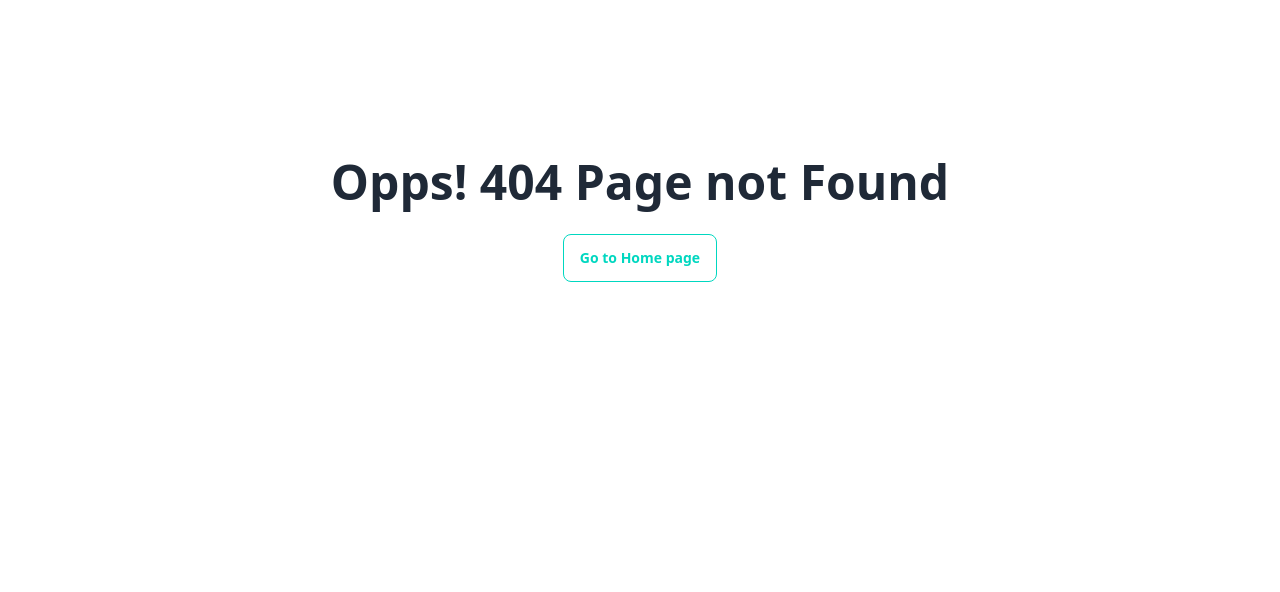
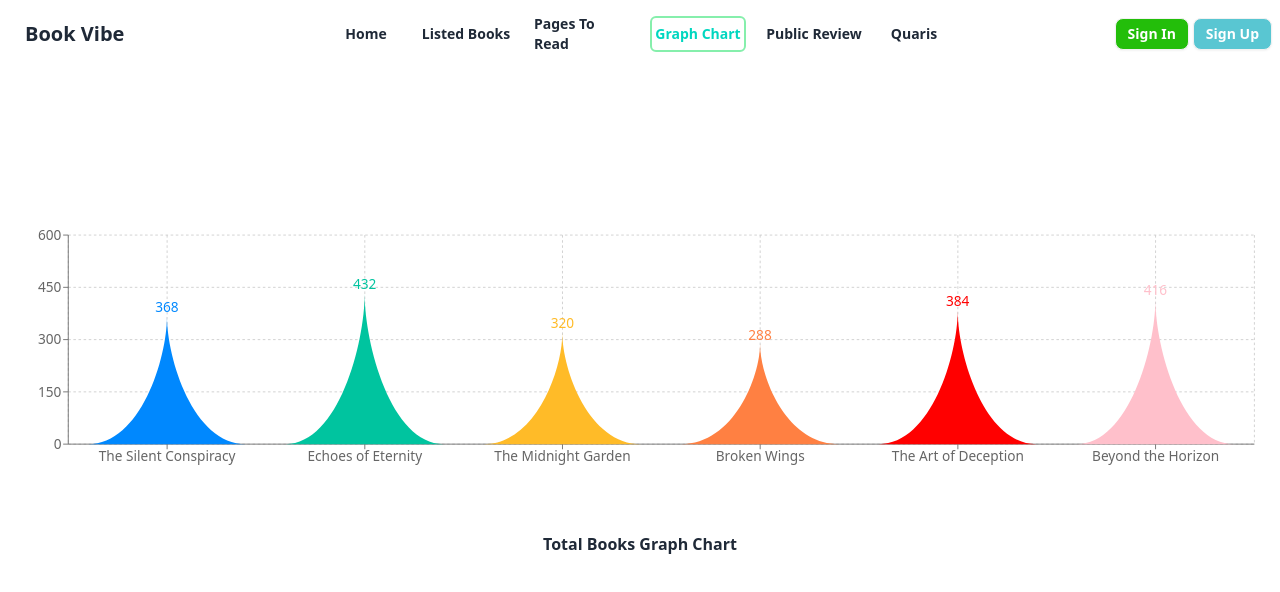
Before and after one commit to regone7/book-vibe, a React (Vite) app: page /graph in a window 1280 px wide. Before the commit this address had no page. Shown: the top 592 px of the page. Built offline with nearby package versions, Linux system fonts and the light colour scheme.

Commit message:
graph page add

```diff
--- a/src/components/Navber.jsx
+++ b/src/components/Navber.jsx
@@ -14,6 +14,7 @@ const Navber = () => {
                         <NavLink to='/' className={({isActive})=>isActive ? 'text-accent font-bold bg-white border-2 border-green-300 rounded-md w-16 h-9 flex justify-center items-center' : 'font-bold w-16 h-9 flex justify-center items-center'}>Home</NavLink>
                         <NavLink to='/listbooks' className={({isActive})=>isActive ? 'text-accent font-bold bg-white border-2 border-green-300 rounded-md w-24 h-9 flex justify-center items-center ' : 'font-bold w-24 h-9 flex justify-center items-center'}>Listed Books</NavLink>
                         <NavLink to='/pagescharts' className={({isActive})=>isActive ? 'text-accent font-bold bg-white border-2 border-green-300 rounded-md w-32 h-9 flex justify-center items-center ' : 'font-bold w-24 h-9 flex justify-center items-center'}>Pages To Read</NavLink>
+                        <NavLink to='/graph' className={({isActive})=>isActive ? 'text-accent font-bold bg-white border-2 border-green-300 rounded-md w-24 h-9 flex justify-center items-center ' : 'font-bold w-24 h-9 flex justify-center items-center'}>Graph Chart</NavLink>
                         <NavLink to='/publicreaction' className={({isActive})=>isActive ? 'text-accent font-bold bg-white border-2 border-green-300 rounded-md w-28 h-9 flex justify-center items-center ' : 'font-bold w-24 h-9 flex justify-center items-center'}>Public Review</NavLink>
                         <NavLink to='/quaris' className={({isActive})=>isActive ? 'text-accent font-bold bg-white border-2 border-green-300 rounded-md w-16 h-9 flex justify-center items-center ' : 'font-bold w-16 h-9 flex justify-center items-center'}>Quaris</NavLink>
                         </ul>
@@ -25,6 +26,7 @@ const Navber = () => {
                         <NavLink to='/' className={({isActive})=>isActive ? 'text-accent font-bold bg-white border-2 border-green-300 rounded-md w-16 h-9 flex justify-center items-center' : 'font-bold w-16 h-9 flex justify-center items-center'}>Home</NavLink>
                         <NavLink to='/listbooks' className={({isActive})=>isActive ? 'text-accent font-bold bg-white border-2 border-green-300 rounded-md w-24 h-9 flex justify-center items-center ' : 'font-bold w-24 h-9 flex justify-center items-center'}>Listed Books</NavLink>
                         <NavLink to='/pagescharts' className={({isActive})=>isActive ? 'text-accent font-bold bg-white border-2 border-green-300 rounded-md w-32 h-9 flex justify-center items-center ' : 'font-bold w-24 h-9 flex justify-center items-center'}>Pages To Read</NavLink>
+                        <NavLink to='/graph' className={({isActive})=>isActive ? 'text-accent font-bold bg-white border-2 border-green-300 rounded-md w-24 h-9 flex justify-center items-center ' : 'font-bold w-24 h-9 flex justify-center items-center'}>Graph Chart</NavLink>
                         <NavLink to='/publicreaction' className={({isActive})=>isActive ? 'text-accent font-bold bg-white border-2 border-green-300 rounded-md w-28 h-9 flex justify-center items-center ' : 'font-bold w-24 h-9 flex justify-center items-center'}>Public Review</NavLink>
                         <NavLink to='/quaris' className={({isActive})=>isActive ? 'text-accent font-bold bg-white border-2 border-green-300 rounded-md w-16 h-9 flex justify-center items-center ' : 'font-bold w-16 h-9 flex justify-center items-center'}>Quaris</NavLink>
                     </ul>
--- a/src/main.jsx
+++ b/src/main.jsx
@@ -13,6 +13,7 @@ import Errorpage from './components/Errorpage';
 import PagesToReadchar from './pages/PagesToReadchar';
 import Publicreaction from './components/Publicreaction';
 import Quaris from './components/Quaris';
+import Graphchart from './pages/Graphchart';
 
 const router = createBrowserRouter([
   {
@@ -46,6 +47,10 @@ const router = createBrowserRouter([
       path: "/quaris",
       element: <Quaris></Quaris>,
      },
+     {
+      path: "/graph",
+      element: <Graphchart></Graphchart>,
+     },
     ]
   },
 ]);
--- /dev/null
+++ b/src/pages/Graphchart.jsx
@@ -0,0 +1,68 @@
+import { useEffect, useState } from "react";
+import { BarChart, Bar, Cell, XAxis, YAxis, CartesianGrid, ResponsiveContainer } from 'recharts';
+const colors = ['#0088FE', '#00C49F', '#FFBB28', '#FF8042', 'red', 'pink'];
+const getPath = (x, y, width, height) => {
+    return `M${x},${y + height}C${x + width / 3},${y + height} ${x + width / 2},${y + height / 3}
+    ${x + width / 2}, ${y}
+    C${x + width / 2},${y + height / 3} ${x + (2 * width) / 3},${y + height} ${x + width}, ${y + height}
+    Z`;
+};
+const TriangleBar = (props) => {
+    const { fill, x, y, width, height } = props;
+
+    return <path d={getPath(x, y, width, height)} stroke="none" fill={fill} />;
+};
+
+const Graphchart = () => {
+    const [bkcharts, setBkcharts] = useState([]);
+    // console.log(bkcharts)
+    useEffect(() => {
+        fetch('/mydata.json')
+            .then(res => res.json())
+            .then(data => {
+                const chartdata = data;
+                const barchart = chartdata.map(chart => {
+                    const obj = {
+                        bookname: chart.bookName,
+                        bookpage: chart.totalPages
+
+                    }
+                    return obj;
+                })
+                console.log(barchart)
+                setBkcharts(barchart);
+            })
+    }, [])
+
+
+    return (
+        <div>
+            <div className="flex justify-center items-center lg:mt-32  ">
+                <BarChart
+                    width={1500}
+                    height={300}
+                    data={bkcharts}
+                    margin={{
+                        top: 20,
+                        right: 30,
+                        left: 20,
+                        bottom: 5,
+                    }}
+                >
+                    <CartesianGrid strokeDasharray="3 3" />
+                    <XAxis dataKey="bookname" />
+                    <YAxis />
+                    <Bar dataKey="bookpage" fill="#8884d8" shape={<TriangleBar />} label={{ position: 'top' }}>
+                        {bkcharts.map((entry, index) => (
+                            <Cell key={`cell-${index}`} fill={colors[index % 20]} />
+                        ))}
+                    </Bar>
+                </BarChart>
+
+            </div>
+            <h1 className="font-bold text-center mt-9">Total Books Graph Chart</h1>
+        </div>
+    );
+};
+
+export default Graphchart;
--- a/src/pages/Listedbooks.jsx
+++ b/src/pages/Listedbooks.jsx
@@ -25,7 +25,7 @@ const Listedbooks = () => {
         let datas = [...aplyBook]
 
         let result = datas.sort((a, b) => b.rating - a.rating)
-        console.log(setAplyBook([...result]))
+        setAplyBook(result)
 
 
 
--- a/src/pages/PagesToReadchar.jsx
+++ b/src/pages/PagesToReadchar.jsx
@@ -1,6 +1,5 @@
 import { useEffect, useState } from "react";
-import React from 'react';
-import { BarChart, Bar, Cell, XAxis, YAxis, CartesianGrid, ResponsiveContainer } from 'recharts';
+import { BarChart, Bar, Cell, XAxis, YAxis, CartesianGrid } from 'recharts';
 const colors = ['#0088FE', '#00C49F', '#FFBB28', '#FF8042', 'red', 'pink'];
 const getPath = (x, y, width, height) => {
     return `M${x},${y + height}C${x + width / 3},${y + height} ${x + width / 2},${y + height / 3}
```
